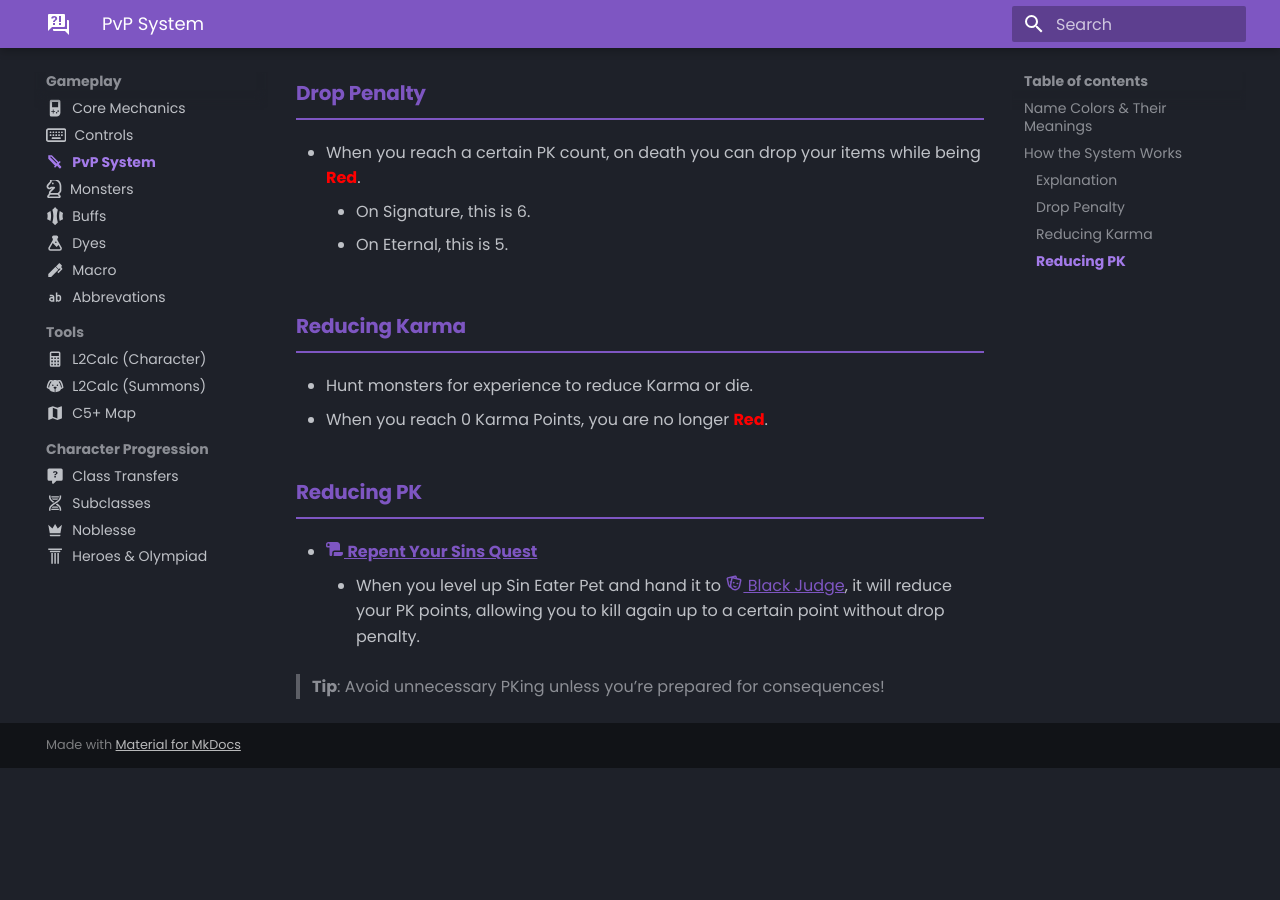
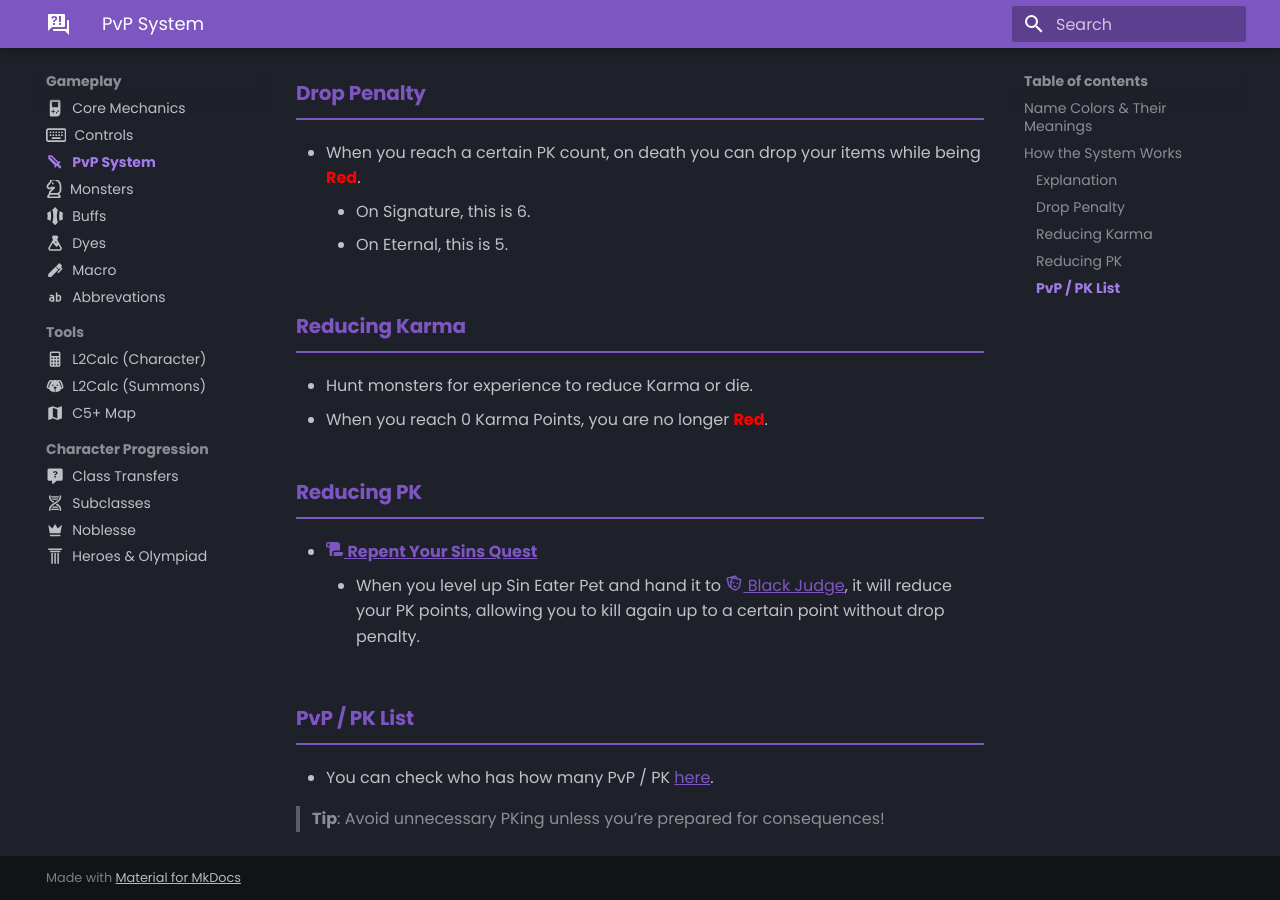
Before and after one commit to tab1-web/faq, an MkDocs documentation site: the page built from docs/gameplay/pvp-system.md, in a window 1280 px wide and 900 px high, scrolled down 1051 px. Built offline with MkDocs 1.6.1 and Material for MkDocs 9.7.7, drawn with Linux system fonts in a browser that asks for light colours; some web fonts are replaced; before the commit the page ends 1819 px from its top, so only the background shows below that.

Commit message:
adding rankings to the pvp / pk system page

```diff
--- a/docs/gameplay/pvp-system.md
+++ b/docs/gameplay/pvp-system.md
@@ -4,6 +4,7 @@ icon: material/sword
 
 
 ## **Name Colors & Their Meanings**
+
 | Color | Meaning | Consequences |
 |-------|---------|--------------|
 | **Normal (White)**{: style="color:white;"} | Neutral (**non-aggressive**) | No penalties. |
@@ -34,5 +35,7 @@ Most people use **“flagged”**{style="color: purple;"}. instead of **purple n
 - [**:fontawesome-solid-scroll: Repent Your Sins Quest**](https://lineage2wiki.com/c4/quest/422/repent-your-sins/)
     - When you level up Sin Eater Pet and hand it to [:material-drama-masks: Black Judge](https://lineage2wiki.org/c4/monster/7981/black-judge/), it will reduce your PK points, allowing you to kill again up to a certain point without drop penalty.
 
+### **PvP / PK List**
+- You can check who has how many PvP / PK [here](https://l2reborn.org/rankings/).
 
 > **Tip**: Avoid unnecessary PKing unless you’re prepared for consequences!
```
